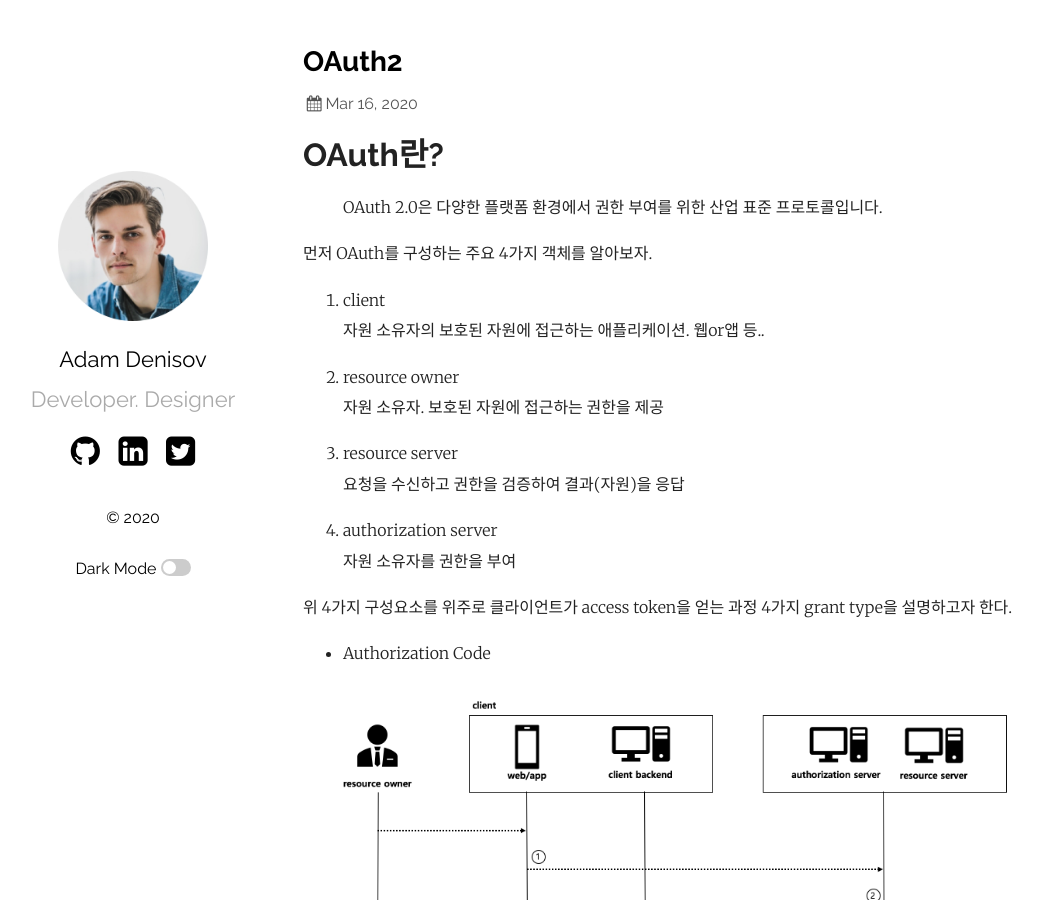
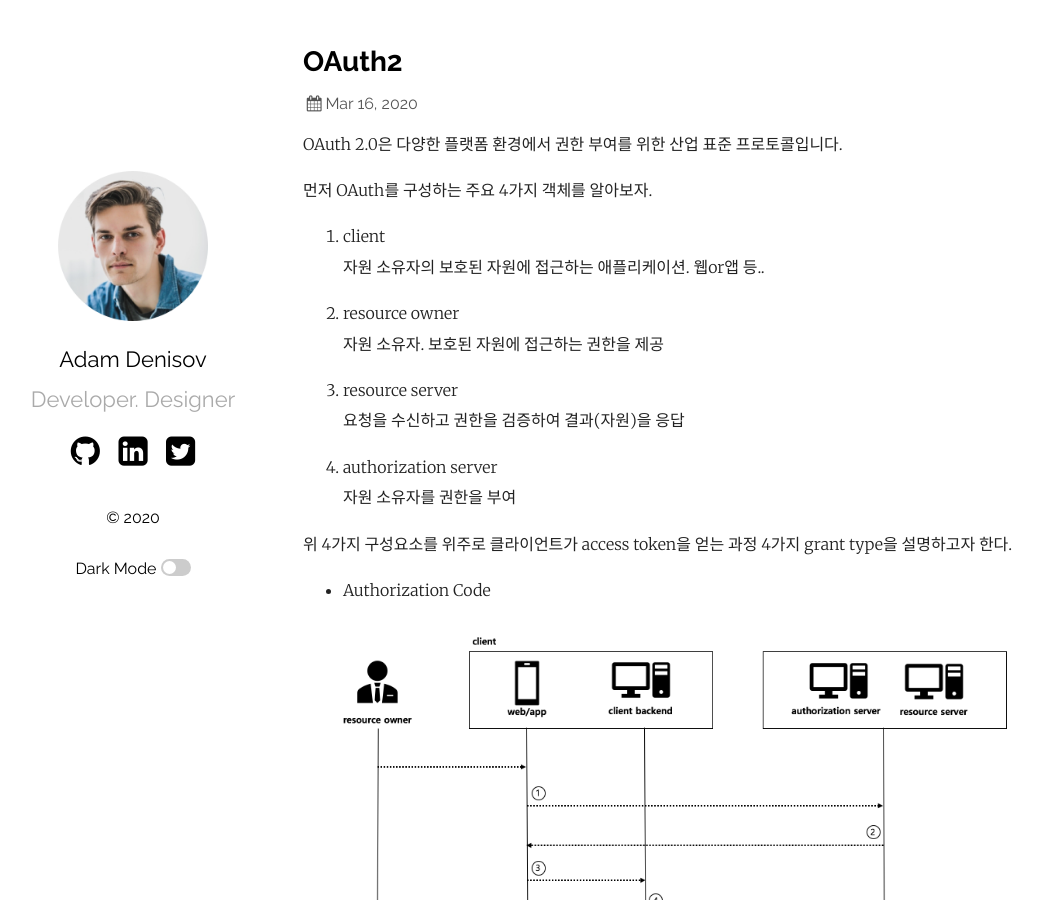
Before and after one commit to ppyong/ppyong.github.io, a Jekyll site: the page built from _posts/2020-03-16-oauth2-mechanism.md, in a window 1280 px wide and 900 px high. Shown: the whole window, without its empty margins (52-1094 px from the left). Built offline with Jekyll 4.4.1, drawn with Linux system fonts in a browser that asks for light colours.

Commit message:
Update 2020-03-16-oauth2-mechanism.md

```diff
--- a/_posts/2020-03-16-oauth2-mechanism.md
+++ b/_posts/2020-03-16-oauth2-mechanism.md
@@ -4,9 +4,7 @@ title: OAuth2
 tags: [OAuth2]
 ---
 
-# OAuth란?
-
-> OAuth 2.0은 다양한 플랫폼 환경에서 권한 부여를 위한 산업 표준 프로토콜입니다.
+OAuth 2.0은 다양한 플랫폼 환경에서 권한 부여를 위한 산업 표준 프로토콜입니다.
 
 먼저 OAuth를 구성하는 주요 4가지 객체를 알아보자.
 
```
